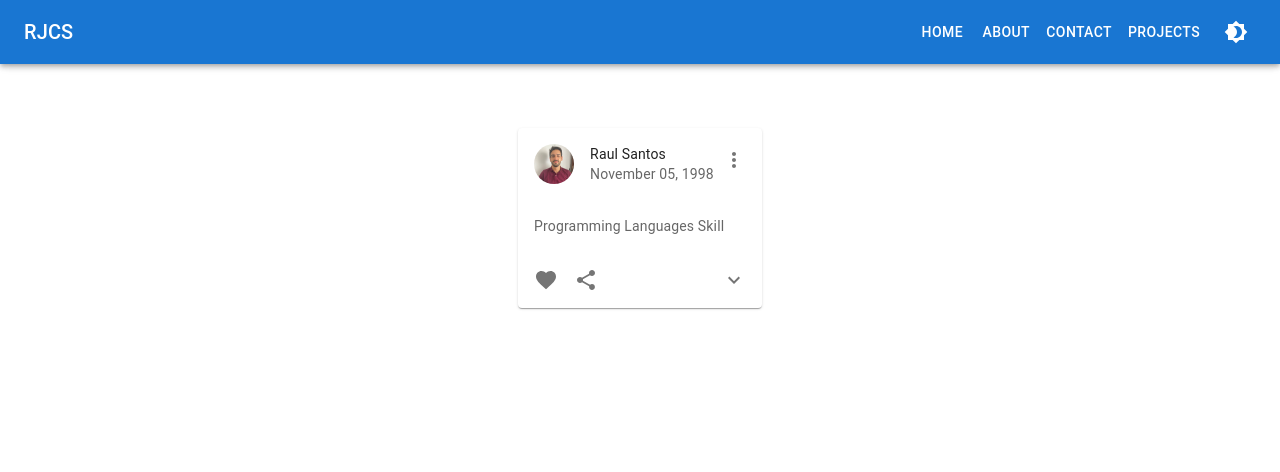
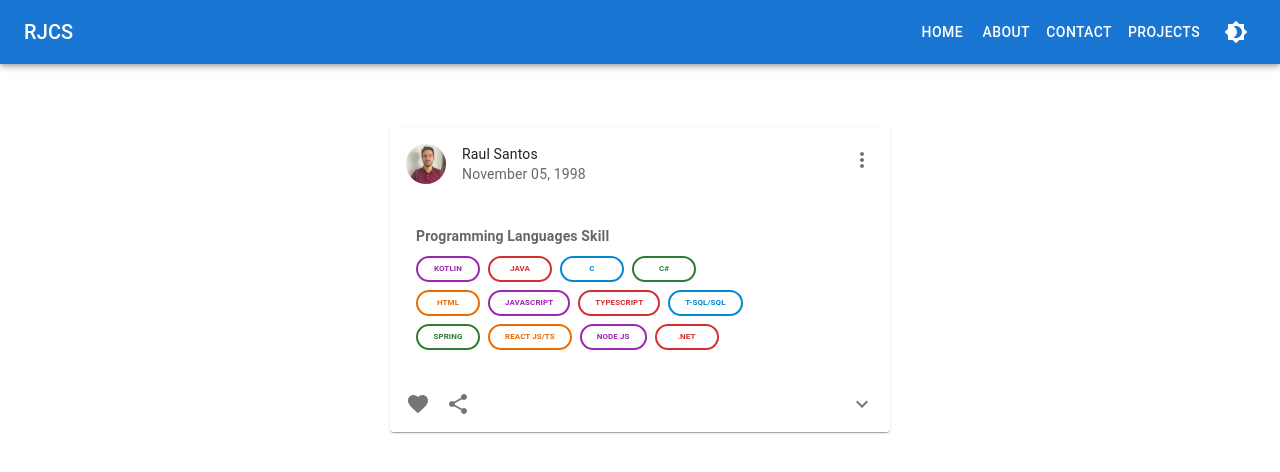
Before and after one commit to RaulJCS5/err-jota-cs, a React (Create React App) app in the folder rjcs-app/: page /about in a window 1280 px wide. Shown: the top 472 px of the page. Built offline with nearby package versions, Linux system fonts and the light colour scheme.

Commit message:
Commit: About adjustments

```diff
--- a/rjcs-app/src/pages/About.tsx
+++ b/rjcs-app/src/pages/About.tsx
@@ -1,5 +1,5 @@
 import * as React from 'react';
-import {useState} from 'react'
+import { useState } from 'react'
 import { styled } from '@mui/material/styles';
 import Card from '@mui/material/Card';
 import CardHeader from '@mui/material/CardHeader';
@@ -15,11 +15,91 @@ import FavoriteIcon from '@mui/icons-material/Favorite';
 import ShareIcon from '@mui/icons-material/Share';
 import ExpandMoreIcon from '@mui/icons-material/ExpandMore';
 import MoreVertIcon from '@mui/icons-material/MoreVert';
-import { Box } from '@mui/material';
+import { Box, Button, CardActionArea, Grid } from '@mui/material';
 import me from './ME.jpg'
+import { styleButton } from './Home';
 
 interface ExpandMoreProps extends IconButtonProps {
   expand: boolean;
+}
+
+function FormRow1() {
+  return (
+    <React.Fragment>
+      <Grid item>
+        <Button color="secondary" sx={styleButton} disableTouchRipple variant="outlined">
+          <Typography fontSize={8} fontWeight="bold" >Kotlin</Typography>
+        </Button>
+      </Grid>
+      <Grid item>
+        <Button color="error" sx={styleButton} disableTouchRipple variant="outlined">
+          <Typography fontSize={8} fontWeight="bold" >Java</Typography>
+        </Button>
+      </Grid>
+      <Grid item>
+        <Button color="info" sx={styleButton} disableTouchRipple variant="outlined">
+          <Typography fontSize={8} fontWeight="bold" >C</Typography>
+        </Button>
+      </Grid>
+      <Grid item>
+        <Button color="success" sx={styleButton} disableTouchRipple variant="outlined">
+          <Typography fontSize={8} fontWeight="bold" >C#</Typography>
+        </Button>
+      </Grid>
+    </React.Fragment>
+  );
+}
+function FormRow2() {
+  return (
+    <React.Fragment>
+      <Grid item>
+        <Button color="warning" sx={styleButton} disableTouchRipple variant="outlined">
+          <Typography fontSize={8} fontWeight="bold" >HTML</Typography>
+        </Button>
+      </Grid>
+      <Grid item>
+        <Button color="secondary" sx={styleButton} disableTouchRipple variant="outlined">
+          <Typography fontSize={8} fontWeight="bold" >JavaScript</Typography>
+        </Button>
+      </Grid>
+      <Grid item>
+        <Button color="error" sx={styleButton} disableTouchRipple variant="outlined">
+          <Typography fontSize={8} fontWeight="bold" >TypeScript</Typography>
+        </Button>
+      </Grid>
+      <Grid item>
+        <Button color="info" sx={styleButton} disableTouchRipple variant="outlined">
+          <Typography fontSize={8} fontWeight="bold" >T-SQL/SQL</Typography>
+        </Button>
+      </Grid>
+    </React.Fragment>
+  );
+}
+function FormRow3() {
+  return (
+    <React.Fragment>
+      <Grid item>
+        <Button color="success" sx={styleButton} disableTouchRipple variant="outlined">
+          <Typography fontSize={8} fontWeight="bold" >Spring</Typography>
+        </Button>
+      </Grid>
+      <Grid item>
+        <Button color="warning" sx={styleButton} disableTouchRipple variant="outlined">
+          <Typography fontSize={8} fontWeight="bold" >React JS/TS</Typography>
+        </Button>
+      </Grid>
+      <Grid item>
+        <Button color="secondary" sx={styleButton} disableTouchRipple variant="outlined">
+          <Typography fontSize={8} fontWeight="bold" >Node JS</Typography>
+        </Button>
+      </Grid>
+      <Grid item>
+        <Button color="error" sx={styleButton} disableTouchRipple variant="outlined">
+          <Typography fontSize={8} fontWeight="bold" >.NET</Typography>
+        </Button>
+      </Grid>
+    </React.Fragment>
+  );
 }
 
 const ExpandMore = styled((props: ExpandMoreProps) => {
@@ -35,8 +115,8 @@ const ExpandMore = styled((props: ExpandMoreProps) => {
 
 export default function RecipeReviewCard() {
   const [expanded, setExpanded] = useState(false);
-  const [heart,setHeart] = useState(false)
-  const [share,setShare] = useState(false)
+  const [heart, setHeart] = useState(false)
+  const [share, setShare] = useState(false)
   const handleExpandClick = () => {
     setExpanded(!expanded);
   };
@@ -55,15 +135,30 @@ export default function RecipeReviewCard() {
         title="Raul Santos"
         subheader="November 05, 1998"
       />
+
       <CardContent>
-        <Typography variant="body2" color="text.secondary">Programming Languages Skill</Typography>
+        <CardActionArea disableTouchRipple sx={{ borderRadius: 5, padding: '10px' }}>
+          <Typography variant="body2" sx={{ marginBottom: "10px" }} fontWeight="bold" color="text.secondary">Programming Languages Skill</Typography>
+          <Grid container spacing={1}>
+            <Grid container item spacing={1}>
+              <FormRow1 />
+            </Grid>
+            <Grid container item spacing={1}>
+              <FormRow2 />
+            </Grid>
+            <Grid container item spacing={1}>
+              <FormRow3 />
+            </Grid>
+          </Grid>
+        </CardActionArea>
       </CardContent>
+
       <CardActions disableSpacing>
-        <IconButton aria-label="add to favorites" onClick={()=>{setHeart(!heart)}}>
-          <FavoriteIcon sx={{color:heart===false?'inherit':'red'}} />
+        <IconButton aria-label="add to favorites" onClick={() => { setHeart(!heart) }}>
+          <FavoriteIcon sx={{ color: heart === false ? 'inherit' : 'red' }} />
         </IconButton>
-        <IconButton aria-label="share" onClick={()=>{setShare(!share)}}>
-          <ShareIcon sx={{color:share===false?'inherit':'green'}} />
+        <IconButton aria-label="share" onClick={() => { setShare(!share) }}>
+          <ShareIcon sx={{ color: share === false ? 'inherit' : 'green' }} />
         </IconButton>
         <ExpandMore
           expand={expanded}
@@ -92,7 +187,7 @@ export const About = () => {
       justifyContent: "center",
       alignItems: "center",
     }}>
-    <RecipeReviewCard></RecipeReviewCard>
+      <RecipeReviewCard></RecipeReviewCard>
     </Box>
   )
 }
--- a/rjcs-app/src/pages/Home.tsx
+++ b/rjcs-app/src/pages/Home.tsx
@@ -6,7 +6,7 @@ import { Avatar, Box, Button, CardActionArea, Grid } from '@mui/material';
 import me from './ME.jpg'
 import { useNavigate } from 'react-router';
 
-const styleButton = {
+export const styleButton = {
   borderRadius: 5,
   border: "2px solid",
   fontWeight: "bold",
@@ -31,12 +31,12 @@ function FormRow1() {
         </Button>
       </Grid>
       <Grid item>
-        <Button color="success" sx={styleButton} disableTouchRipple variant="outlined">
+        <Button color="error" sx={styleButton} disableTouchRipple variant="outlined">
           <Typography fontSize={10} fontWeight="bold" >Problem-Solving</Typography>
         </Button>
       </Grid>
       <Grid item>
-        <Button color="error" sx={styleButton} disableTouchRipple variant="outlined">
+        <Button color="info" sx={styleButton} disableTouchRipple variant="outlined">
           <Typography fontSize={10} fontWeight="bold" >Technical Skills</Typography>
         </Button>
       </Grid>
@@ -47,7 +47,7 @@ function FormRow2() {
   return (
     <React.Fragment>
       <Grid item>
-        <Button color="info" sx={styleButton} disableTouchRipple variant="outlined">
+        <Button color="success" sx={styleButton} disableTouchRipple variant="outlined">
           <Typography fontSize={10} fontWeight="bold" >Decision-Making</Typography>
         </Button>
       </Grid>
@@ -68,17 +68,17 @@ function FormRow3() {
   return (
     <React.Fragment>
       <Grid item>
-        <Button color="success" sx={styleButton} disableTouchRipple variant="outlined">
+        <Button color="error" sx={styleButton} disableTouchRipple variant="outlined">
           <Typography fontSize={10} fontWeight="bold" >Communication</Typography>
         </Button>
       </Grid>
       <Grid item>
-        <Button color="error" sx={styleButton} disableTouchRipple variant="outlined">
+        <Button color="info" sx={styleButton} disableTouchRipple variant="outlined">
           <Typography fontSize={10} fontWeight="bold" >Team Work</Typography>
         </Button>
       </Grid>
       <Grid item>
-        <Button color="warning" sx={styleButton} disableTouchRipple variant="outlined">
+        <Button color="success" sx={styleButton} disableTouchRipple variant="outlined">
           <Typography fontSize={10} fontWeight="bold" >Object Oriented Programming (OOP)</Typography>
         </Button>
       </Grid>
```
